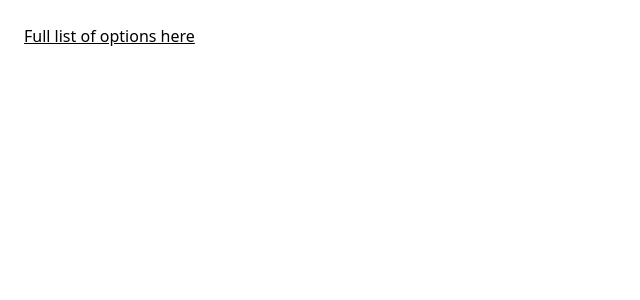
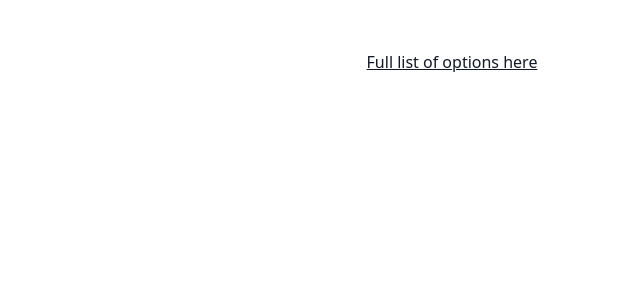
Before and after one commit to chrishannaby/next-query-string-cache, a Next.js app: page / in a window 1280 px wide. Shown: the top 300 px of the page, without its empty margins (0-640 px from the left). Built offline with nearby package versions, Linux system fonts and the light colour scheme.

Commit message:
add forms

```diff
--- a/package.json
+++ b/package.json
@@ -8,6 +8,7 @@
     "start": "next start"
   },
   "dependencies": {
+    "@tailwindcss/forms": "^0.4.0",
     "next": "12.0.9",
     "react": "17.0.2",
     "react-dom": "17.0.2"
--- a/pages/index.js
+++ b/pages/index.js
@@ -2,15 +2,12 @@ import Head from "next/head";
 
 export default function Home() {
   return (
-    <main className="container mx-auto p-6">
+    <main className="py-12 px-6 container mx-auto prose">
       <Head>
         <title>Next.js + Netlify</title>
       </Head>
       <p>
-        <a
-          className="underline"
-          href="https://github.com/lukePeavey/quotable#list-quotes"
-        >
+        <a href="https://github.com/lukePeavey/quotable#list-quotes">
           Full list of options here
         </a>
       </p>
--- a/tailwind.config.js
+++ b/tailwind.config.js
@@ -6,5 +6,5 @@ module.exports = {
   theme: {
     extend: {},
   },
-  plugins: [require("@tailwindcss/typography")],
+  plugins: [require("@tailwindcss/typography"), require("@tailwindcss/forms")],
 };
```
Also changed, not shown: 1 other file (tests, documents, lock files or other folders).
